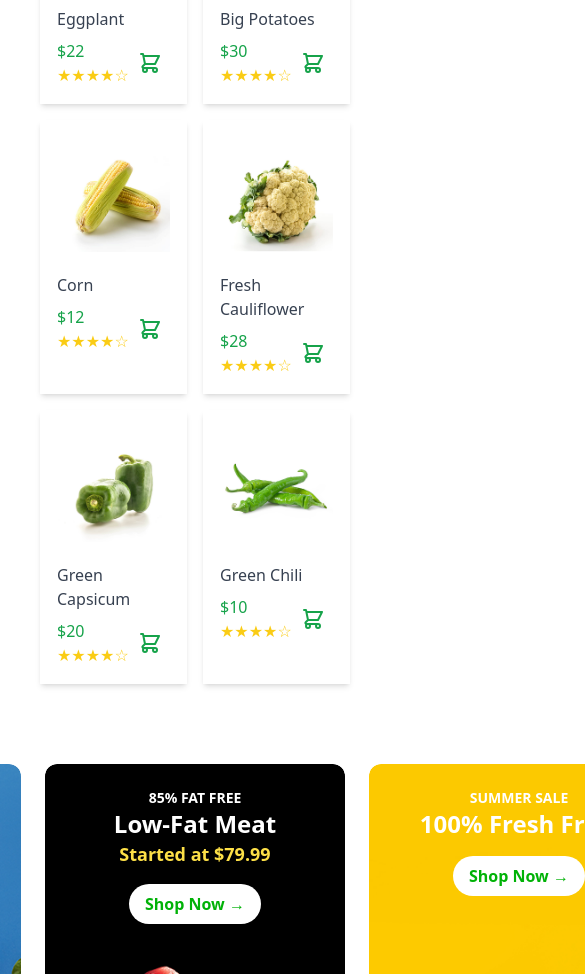
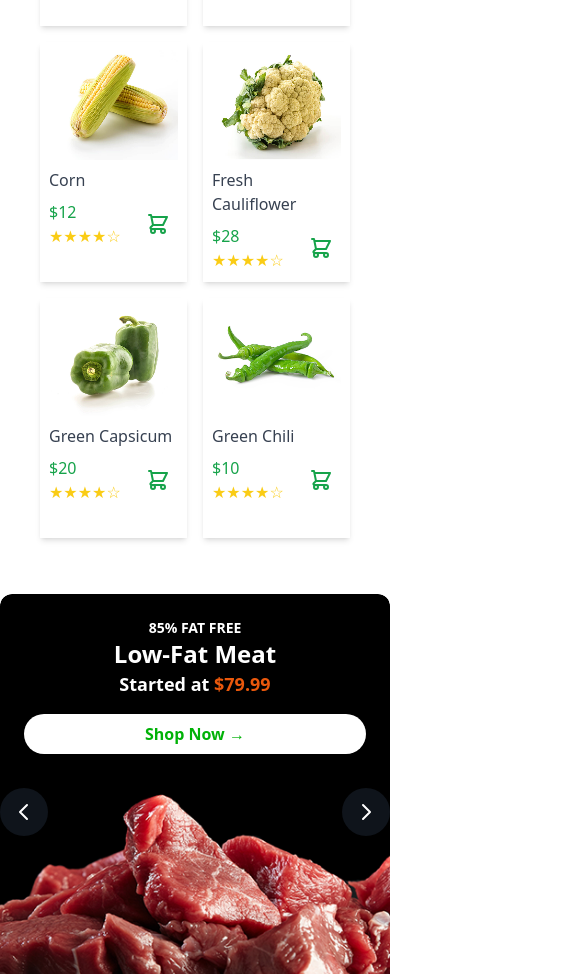
Before and after one commit to jubayer8221/eco-bazar, a Next.js app: page / in a window 390 px wide. Shown: the part 3120-4094 px from the top of the page, 585 px wide, since content can reach past the window. Built offline with nearby package versions, Linux system fonts and the light colour scheme.

Commit message:
add popular product bannar and make it responsive

```diff
--- a/src/components/popularProduct/PopularProductCard/PopularProductCard.jsx
+++ b/src/components/popularProduct/PopularProductCard/PopularProductCard.jsx
@@ -21,12 +21,12 @@ const CartIcon = () => (
 
 const PopularCard = ({ name, image, price }) => {
   return (
-    <div className="shadow-md h-[407] p-4 text-left border border-transparent hover:shadow-lg hover:border-green-700 transition-all">
+    <div className="shadow-md h-[240px] px-2 text-left border border-transparent hover:shadow-lg hover:border-green-700 transition-all mb-0 pb-0">
       {/* Product Image */}
       <img
         src={image}
         alt={name}
-        className="w-full h-32 object-contain mx-auto"
+        className="w-full h-30 object-contain mx-auto"
       />
       {/* Product Name with Hover Effect */}
       <p className="mt-2 text-gray-700 hover:text-green-600 transition-colors cursor-pointer">
--- a/src/components/popularProduct/PopularProductCard/PopularProductOffer.jsx
+++ b/src/components/popularProduct/PopularProductCard/PopularProductOffer.jsx
@@ -1,6 +1,6 @@
 "use client";
 
-import React from "react";
+import React, { useState, useEffect } from "react";
 import Image from "next/image";
 
 const products = [
@@ -28,57 +28,144 @@ const products = [
   },
 ];
 
-// ProductCard Component (Modified to use Image as background)
+// ProductCard Component
 const ProductCard = ({ product, index }) => {
+  const textColor = index === 2 ? "text-black" : "text-white";
+
   return (
-    <div className="max-w-5xl h-[1220] w-[536]">
-      <div
-        key={index}
-        className={`  rounded-xl w-[300px] relative overflow-hidden h-[436px]`} // Removed background color, added overflow-hidden
-      >
-        <div className="justify-center absolute inset-0">
+    <div className="w-full h-[436px] rounded-xl relative overflow-hidden">
       {/* Image as background, fills container */}
       <Image
         src={product.image}
         alt={product.title}
         fill
         sizes="100%"
-            className="object-cover object-center rounded-xl" // Rounded corners for the image too
+        className="object-cover object-center rounded-xl"
       />
-        </div>
 
-        <div className=" text-center p-6 relative z-10 text-white">
-          <h3 className="text-sm uppercase font-semibold">
-            {product.subtitle}
-          </h3>
+      {/* Content */}
+      <div
+        className={`absolute inset-0 flex flex-col text-center p-6 ${textColor}`}
+      >
+        <h2 className="text-sm uppercase font-semibold">{product.subtitle}</h2>
         <h2 className="text-2xl font-bold">{product.title}</h2>
-          {product.date && (
-            <p className="font-poppins text-lg w-[290]">{product.date}</p>
-          )}
+        {product.date && <p className="font-poppins text-lg">{product.date}</p>}
         {product.datetext && (
-            <p className="text-xs  font-poppins">{product.datetext}</p>
+          <p className="text-xs font-poppins">{product.datetext}</p>
         )}
         {product.price && (
-            <p className="text-lg font-bold text-yellow-300">
-              Started at {product.price}
+          <p className="text-lg font-bold text-orange-600">
+            <span className={textColor}>Started at</span> {product.price}
           </p>
         )}
-          <button className="justify-center mt-4 bg-white font-semibold text-[#00B207] px-4 py-2 rounded-full">
+        {product.discount && (
+          <p className="text-lg font-bold text-orange-600">
+            <span className={textColor}>Up to</span>{" "}
+            <span className="bg-black font-poppins text-sm rounded p-1">
+              {" "}
+              {product.discount}
+            </span>
+          </p>
+        )}
+        <button className="mt-4 bg-white font-semibold text-[#00B207] px-4 py-2 rounded-full">
           {product.buttonText} →
         </button>
-        </div>
       </div>
     </div>
   );
 };
 
-// PopularProductOffer Component (No changes needed here)
+// PopularProductOffer Component
 export default function PopularProductOffer() {
+  const [currentIndex, setCurrentIndex] = useState(0);
+
+  // Function to go to previous image
+  const goToPrevious = () => {
+    setCurrentIndex((prevIndex) =>
+      prevIndex === 0 ? products.length - 1 : prevIndex - 1
+    );
+  };
+
+  // Function to go to next image
+  const goToNext = () => {
+    setCurrentIndex((prevIndex) =>
+      prevIndex === products.length - 1 ? 0 : prevIndex + 1
+    );
+  };
+
+  // Auto-slide every 5 seconds
+  useEffect(() => {
+    const interval = setInterval(() => {
+      goToNext();
+    }, 5000);
+
+    return () => clearInterval(interval); // Cleanup on unmount
+  }, []);
+
   return (
-    <div className="flex justify-center items-center space-x-6 p-6">
+    <div className="relative max-w-5xl mx-auto">
+      {/* Slider Container for Small and Mid Devices */}
+      <div className="md:hidden relative overflow-hidden">
+        <div className="flex transition-transform duration-500 ease-in-out">
+          {products.map((product, index) => (
+            <div
+              key={index}
+              className="w-full flex-shrink-0 transition-transform duration-300"
+              style={{ transform: `translateX(-${currentIndex * 100}%)` }}
+            >
+              <ProductCard product={product} index={index} />
+            </div>
+          ))}
+        </div>
+
+        {/* Navigation Buttons (Visible only on small and mid devices) */}
+        <button
+          onClick={goToPrevious}
+          className="absolute left-0 top-1/2 -translate-y-1/2 bg-gray-800 bg-opacity-50 text-white p-3 rounded-full"
+        >
+          <svg
+            xmlns="http://www.w3.org/2000/svg"
+            className="h-6 w-6"
+            fill="none"
+            viewBox="0 0 24 24"
+            stroke="currentColor"
+          >
+            <path
+              strokeLinecap="round"
+              strokeLinejoin="round"
+              strokeWidth={2}
+              d="M15 19l-7-7 7-7"
+            />
+          </svg>
+        </button>
+        <button
+          onClick={goToNext}
+          className="absolute right-0 top-1/2 -translate-y-1/2 bg-gray-800 bg-opacity-50 text-white p-3 rounded-full"
+        >
+          <svg
+            xmlns="http://www.w3.org/2000/svg"
+            className="h-6 w-6"
+            fill="none"
+            viewBox="0 0 24 24"
+            stroke="currentColor"
+          >
+            <path
+              strokeLinecap="round"
+              strokeLinejoin="round"
+              strokeWidth={2}
+              d="M9 5l7 7-7 7"
+            />
+          </svg>
+        </button>
+      </div>
+
+      {/* Grid Layout for Large Devices (Laptops/Computers) */}
+      <div className="hidden md:grid md:grid-cols-3 gap-6 justify-center items-center">
         {products.map((product, index) => (
           <ProductCard key={index} product={product} index={index} />
         ))}
       </div>
+    </div>
   );
 }
+// export default PopularProductOffer;
--- a/src/components/popularProduct/page.jsx
+++ b/src/components/popularProduct/page.jsx
@@ -75,7 +75,7 @@ export default function PopularProductCard() {
         </div>
 
         {/* Category Grid */}
-        <div className="grid grid-cols-2 sm:grid-cols-3 md:grid-cols-4 lg:grid-cols-5 gap-4 m-6">
+        <div className="grid grid-cols-2 sm:grid-cols-3 md:grid-cols-4 lg:grid-cols-5 gap-4 m-6 ">
           {(showAll ? categoriesData : categoriesData.slice(0, 10)).map(
             (category) => (
               <CategoryCard
@@ -83,6 +83,7 @@ export default function PopularProductCard() {
                 name={category.name}
                 image={category.image}
                 price={category.price}
+                className="sm:h-20"
               />
             )
           )}
```
Lines whose indentation alone changed are shown as unchanged.
